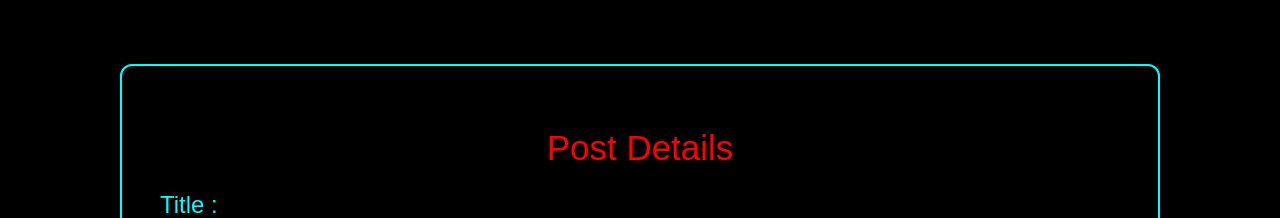
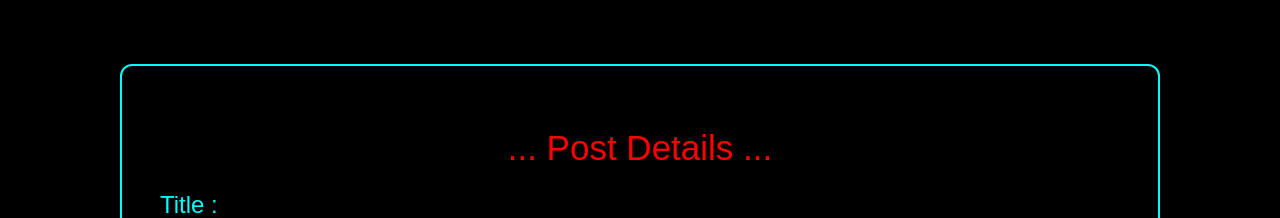
Before and after one commit to Abir-Hasan-GUB/react-router-assignment-08, a React (Create React App) app: page /post/1 in a window 1280 px wide. Shown: the top 218 px of the page. Built offline with nearby package versions, Linux system fonts and the light colour scheme; no server answers.

Commit message:
project complete

```diff
--- a/public/index.html
+++ b/public/index.html
@@ -24,7 +24,7 @@
       work correctly both with client-side routing and a non-root public URL.
       Learn how to configure a non-root public URL by running `npm run build`.
     -->
-    <title>React App</title>
+    <title>Assignment 08 by Abir</title>
   </head>
   <body>
     <noscript>You need to enable JavaScript to run this app.</noscript>
--- a/src/Componants/PostDetails/PostDetails.js
+++ b/src/Componants/PostDetails/PostDetails.js
@@ -16,7 +16,7 @@ const PostDetails = () => {
 
     return (
         <div className="postDetails">
-            <h1 className="detailsHeadline"> Post Details</h1>
+            <h1 className="detailsHeadline">... Post Details ...</h1>
             <h1> <span className="title2">Title : </span> {title}</h1>
             <p> <span className="body">Body: </span> {body}</p>
             <Comment id = {id}></Comment>
```
Also changed, not shown: 1 other file (tests, documents, lock files or other folders).
